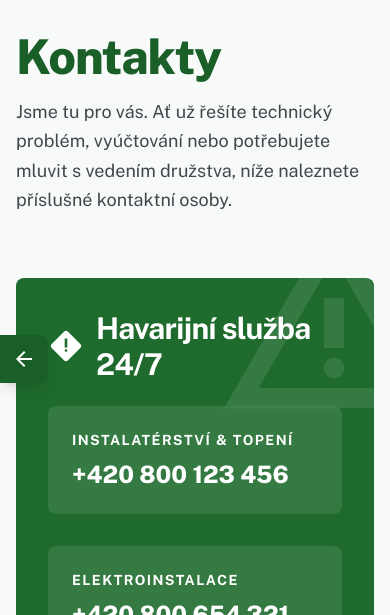
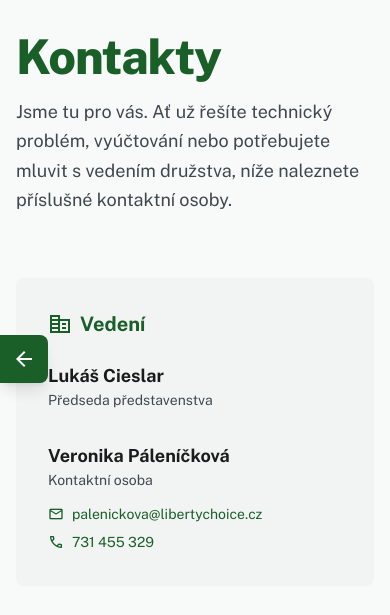
Before and after one commit to FilipMach01/BD1-web, a Django app: page /kontakty/ in a window 390 px wide. Shown: the part 63-678 px from the top of the page. Run offline with Django 5.2, Linux system fonts and the light colour scheme; some libraries are stand-ins or nearby versions.

Commit message:
fix: odstraněna sekce Havarijní služba z kontaktů

```diff
--- a/templates/kontakty.html
+++ b/templates/kontakty.html
@@ -19,30 +19,6 @@
   <div class="grid grid-cols-1 lg:grid-cols-12 gap-8">
     <!-- Left Column -->
     <div class="lg:col-span-8 space-y-12">
-      <!-- Havarijní služba -->
-      <section class="bg-primary-container rounded-xl p-8 relative overflow-hidden shadow-sm emergency-white">
-        <div class="relative z-10">
-          <div class="flex items-center gap-3 mb-6" style="color:#ffffff;">
-            <span class="material-symbols-outlined text-4xl" style="font-variation-settings: 'FILL' 1; color:#ffffff;">emergency_home</span>
-            <h2 class="text-3xl font-bold tracking-tight" style="color:#ffffff;">Havarijní služba 24/7</h2>
-          </div>
-          <div class="grid md:grid-cols-2 gap-8">
-            <div class="bg-white/10 backdrop-blur-sm p-6 rounded-xl">
-              <p class="text-sm font-bold uppercase tracking-widest mb-2" style="color:rgba(255,255,255,0.8);">Instalatérství &amp; Topení</p>
-              <a class="text-2xl font-extrabold hover:underline" href="tel:+420800123456" style="color:#ffffff;">+420 800 123 456</a>
-            </div>
-            <div class="bg-white/10 backdrop-blur-sm p-6 rounded-xl">
-              <p class="text-sm font-bold uppercase tracking-widest mb-2" style="color:rgba(255,255,255,0.8);">Elektroinstalace</p>
-              <a class="text-2xl font-extrabold hover:underline" href="tel:+420800654321" style="color:#ffffff;">+420 800 654 321</a>
-            </div>
-          </div>
-          <p class="mt-6 text-sm italic" style="color:rgba(255,255,255,0.9);">Služba je určena výhradně pro řešení havárií ohrožujících majetek nebo zdraví obyvatel mimo pracovní dobu.</p>
-        </div>
-        <div class="absolute -right-20 -top-20 opacity-10">
-          <span class="material-symbols-outlined text-[240px]">warning</span>
-        </div>
-      </section>
-
       <!-- Vedení -->
       <div class="grid md:grid-cols-2 gap-6">
         <section class="bg-surface-container-low rounded-xl p-8">
```
